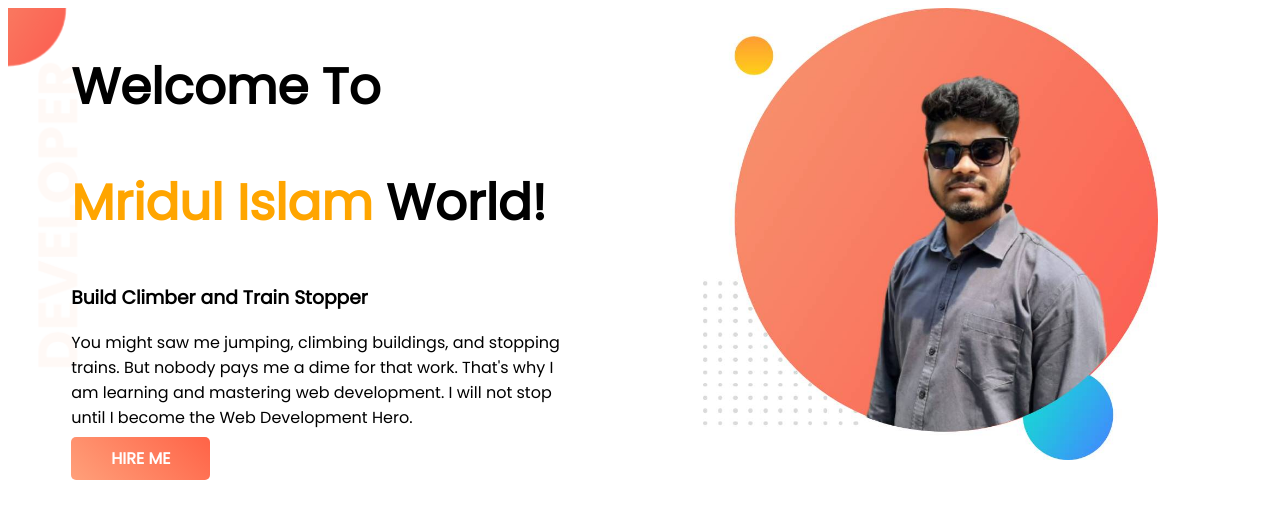
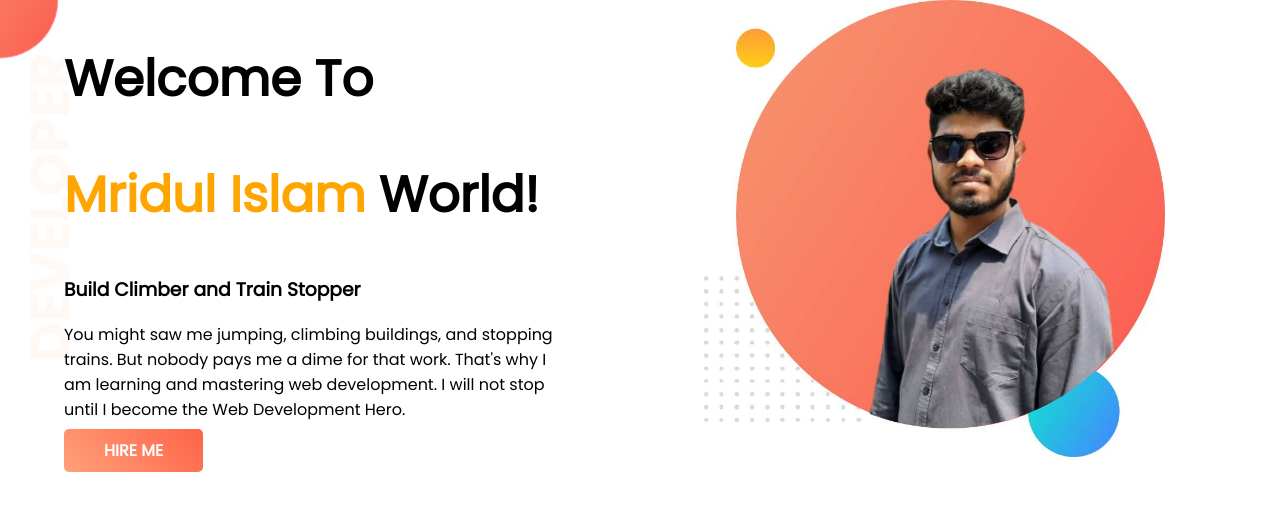
Before and after one commit to Mridul-web-me/Day_4_Portfolio, a plain HTML site: page index.html in a window 1280 px wide. Drawn offline with Linux system fonts and the light colour scheme.

Commit message:
portfolio commited

```diff
--- a/style.css
+++ b/style.css
@@ -1,9 +1,6 @@
-* {
-    padding: 0;
-}
-
 body {
     font-family: 'Poppins', sans-serif;
+    margin: 0;
 }
 
 h1 {
```
